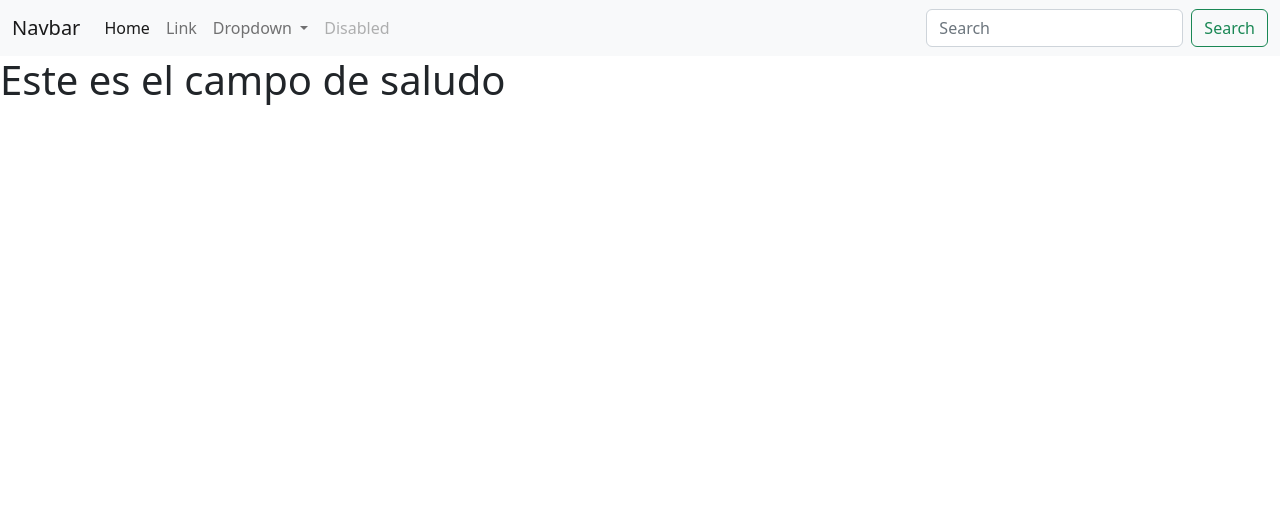
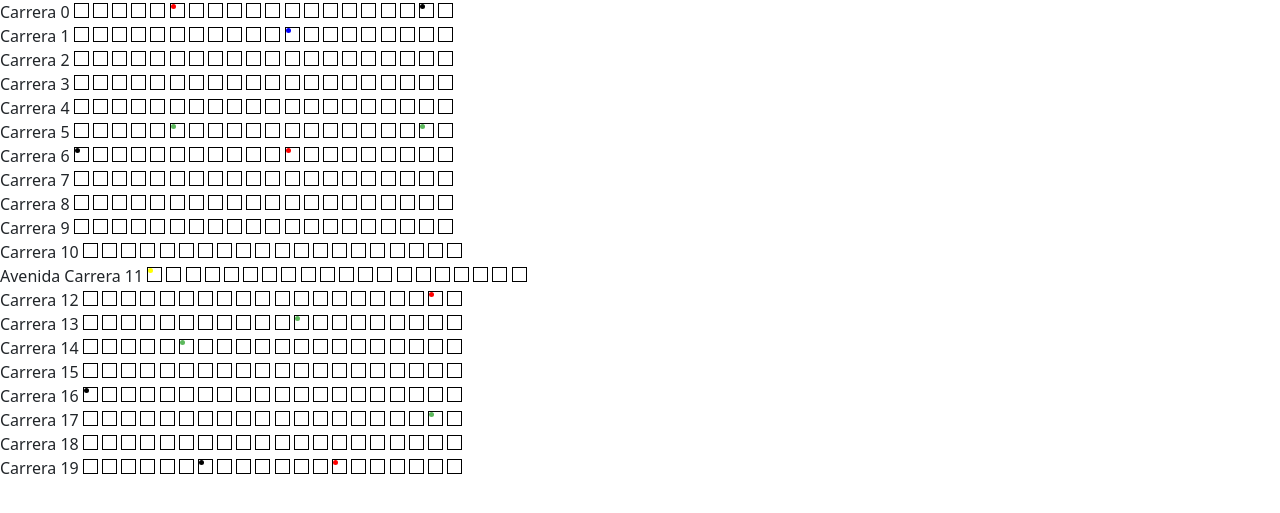
Before and after one commit to sebbppe/MaratonCiudadI, a Django app: page /inicio/ in a window 1280 px wide. Shown: the top 513 px of the page. Run offline with Django 4.2, Linux system fonts and the light colour scheme.

Commit message:
Finalizacion

```diff
--- a/Maraton/Maraton/templates/base.html
+++ b/Maraton/Maraton/templates/base.html
@@ -9,43 +9,24 @@
         <meta name="viewport" content="width=device-width, initial-scale=1">
         <link rel="stylesheet" href="">
         <link href="https://cdn.jsdelivr.net/npm/bootstrap@5.2.2/dist/css/bootstrap.min.css" rel="stylesheet" integrity="sha384-Zenh87qX5JnK2Jl0vWa8Ck2rdkQ2Bzep5IDxbcnCeuOxjzrPF/et3URy9Bv1WTRi" crossorigin="anonymous">
-    </head>
-    <nav class="navbar navbar-expand-lg bg-light">
-        <div class="container-fluid">
-          <a class="navbar-brand" href="#">Navbar</a>
-          <button class="navbar-toggler" type="button" data-bs-toggle="collapse" data-bs-target="#navbarSupportedContent" aria-controls="navbarSupportedContent" aria-expanded="false" aria-label="Toggle navigation">
-            <span class="navbar-toggler-icon"></span>
-          </button>
-          <div class="collapse navbar-collapse" id="navbarSupportedContent">
-            <ul class="navbar-nav me-auto mb-2 mb-lg-0">
-              <li class="nav-item">
-                <a class="nav-link active" aria-current="page" href="#">Home</a>
-              </li>
-              <li class="nav-item">
-                <a class="nav-link" href="#">Link</a>
-              </li>
-              <li class="nav-item dropdown">
-                <a class="nav-link dropdown-toggle" href="#" role="button" data-bs-toggle="dropdown" aria-expanded="false">
-                  Dropdown
-                </a>
-                <ul class="dropdown-menu">
-                  <li><a class="dropdown-item" href="#">Action</a></li>
-                  <li><a class="dropdown-item" href="#">Another action</a></li>
-                  <li><hr class="dropdown-divider"></li>
-                  <li><a class="dropdown-item" href="#">Something else here</a></li>
-                </ul>
-              </li>
-              <li class="nav-item">
-                <a class="nav-link disabled">Disabled</a>
-              </li>
-            </ul>
-            <form class="d-flex" role="search">
-              <input class="form-control me-2" type="search" placeholder="Search" aria-label="Search">
-              <button class="btn btn-outline-success" type="submit">Search</button>
-            </form>
-          </div>
-        </div>
-      </nav>
+        <style>
+          .cuadrado {
+            width: 15px;
+            height: 15px;
+            border: 1px solid #000;
+          }
+          .circulo {
+            width: 5px;
+            height: 5px;
+            -moz-border-radius: 50%;
+            -webkit-border-radius: 50%;
+            border-radius: 50%;
+            background: #5cb85c;
+       }
+        </style>
+
+      </head>
+
 
     <body>
         {% block cuerpo %}{% endblock  %}
--- a/Maraton/Maraton/templates/index.html
+++ b/Maraton/Maraton/templates/index.html
@@ -1,5 +1,88 @@
 {% extends 'base.html' %}
 {% block title %}Saludar{% endblock  %}
 {% block cuerpo %}
-<h1>Este es el campo de saludo</h1>
+
+{% for i in carreras  %}
+    {{i.0}}
+    {{i.1}}
+    {% for k in calles  %}
+    <div class="d-inline-flex">
+        <div class="cuadrado">
+            {% for m in semaforos  %}
+            {%if m.0 == 'Calle' %}
+            {%if m.1 == k.1 and m.3 == i.1  %}
+                {%if m.4 == 'V'%}
+                    <div class="circulo">
+
+
+                    </div>
+                {% endif %}
+                {%if m.4 == 'A'%}
+                    <div class="circulo" style="background: yellow;">
+
+
+                    </div>
+                {% endif %}
+                {%if m.4 == 'R'%}
+                    <div class="circulo" style="background: red;">
+
+
+                    </div>
+                {% endif %}
+                {%if m.4 == 'I'%}
+                    <div class="circulo" style="background: blue;">
+
+
+                    </div>
+                {% endif %}
+                {%if m.4 == 'FS'%}
+                    <div class="circulo" style="background: black;">
+
+
+                    </div>
+                {% endif %}
+                {% endif %}
+
+            {% endif %}
+            {%if m.0 == 'Carrera' %}
+                {%if m.1 == i.1 and m.3 == k.1  %}
+                {%if m.4 == 'V'%}
+                    <div class="circulo">
+
+
+                    </div>
+                {% endif %}
+                {%if m.4 == 'A'%}
+                    <div class="circulo" style="background: yellow;">
+
+
+                    </div>
+                {% endif %}
+                {%if m.4 == 'R'%}
+                    <div class="circulo" style="background: red;">
+
+
+                    </div>
+                {% endif %}
+                {%if m.4 == 'I'%}
+                    <div class="circulo" style="background: blue;">
+
+
+                    </div>
+                {% endif %}
+                {%if m.4 == 'FS'%}
+                    <div class="circulo" style="background: black;">
+
+
+                    </div>
+                {% endif %}
+                {% endif %}
+            {% endif %}
+            {% endfor %}
+        </div>
+    </div>
+    {% endfor %}
+    <br>
+{% endfor %}
+
 {% endblock  %}
--- a/Maraton/Maraton/urls.py
+++ b/Maraton/Maraton/urls.py
@@ -15,9 +15,10 @@ Including another URLconf
 """
 from django.contrib import admin
 from django.urls import path
-from gestionDatos.views import malladoVial
+from gestionDatos.views import malladoVial,inicio
 
 urlpatterns = [
     path('admin/', admin.site.urls),
     path('inicio/', malladoVial),
+    path('', inicio),
 ]
--- a/Maraton/gestionDatos/views.py
+++ b/Maraton/gestionDatos/views.py
@@ -5,7 +5,210 @@ from django.template import Template,Context
 from django.template import loader
 from django.shortcuts import render
 
+
+import random as rd
+
+
+class Via():
+    def __init__(self,calle,carrera):
+        self.calle=calle
+        self.carrera=carrera
+    def setCalle(self,calle):
+        self.calle=calle
+    def getCalle(self):
+        return self.calle
+    def setCarrera(self,carrera):
+        self.carrera=carrera
+    def getCarrera(self):
+        return self.carrera
+class Propietario():
+    def __init__(self,nombre,apellido):
+        self.nombre=nombre
+        self.apellido=apellido
+
+    def setNombre(self,nombre):
+        self.nombre=nombre
+    def getNombre(self):
+        return self.nombre
+    def setApellido(self,apellido):
+        self.apellido=apellido
+    def getApellido(self):
+        return self.apellido
+class Vehiculos():
+    def __init__(self,tipo,capacidad,placa,propietario):
+        self.tipo=tipo
+        self.capacidad=capacidad
+        self.placa=placa
+        self.propietario=propietario
+
+    def setTipo(self,tipo):
+        self.tipo=tipo
+    def getTipo(self):
+        return self.tipo
+    def setCapacidad(self,capacidad):
+        self.capacidad=capacidad
+    def getCapacidad(self):
+        return self.capacidad
+    def setPlaca(self,placa):
+        self.placa=placa
+    def getPlaca(self):
+        return self.placa
+    def setPropietario(self,propietario):
+        self.propietario=propietario
+    def getPropietario(self):
+        return self.propietario
+class Semaforo():
+    def __init__(self,coordenada,estado):
+        self.coordenada=coordenada
+        self.estado=estado
+
+    def setCoordenada(self,coordenada):
+        self.coordenada=coordenada
+    def getCoordenada(self):
+        return self.coordenada
+    def setEstado(self,estado):
+        self.estado=estado
+    def getEstado(self):
+        return self.estado
+
+abc=["a","b","c","d","e","f","g","h","i","j","k","l","m","n","o","p","q","r","s","t","u","v","w","x","y","z"]
+bandera=True
+while(bandera):
+    try:
+        calle=20#int(input("ingrese la cantidad  de calles: "))
+        bandera=False
+    except:
+        print("Error, debe ingresar un número entero")
+bandera=True
+while(bandera):
+    try:
+        carrera=20#int(input("ingrese la cantidad  de carrera: "))
+        bandera=False
+    except:
+        print("Error, debe ingresar un número entero")
+bandera=True
+while(bandera):
+    try:
+        habitantes=100#int(input("ingrese la cantidad de habitantes: "))
+        bandera=False
+    except:
+        print("Error, debe ingresar un número entero")
+bandera=True
+while(bandera):
+    try:
+        numVehi=19#int(input("ingrese la cantitidad de vehículos: "))
+        if(numVehi<=int(habitantes*0.2)):
+            bandera=False
+        else:
+            numVehi=int(habitantes*0.2)
+            print("Se tomarán  %i vehículos de los ingresados"%numVehi)
+            bandera=False
+    except:
+        print("Error, debe ingresar un número entero")
+def generarCalles(call):
+    tipoVias=["Calle","Avenida Calle"]
+    calles=[]
+    ult=0
+    for i in range(0,call):
+        ale=rd.randint(0,1)
+        if(ale==1 and (i-ult>=10)):
+            if(ale==0):
+                if(i%2==0):
+                    calles.append([tipoVias[ale],i,"Oriente"])
+                else:
+                    calles.append([tipoVias[ale],i,"Occidente"])
+            else:
+                ult=i
+                calles.append([tipoVias[ale],i,"Oriente-Occidente"])
+        else:
+            if(i%2==0):
+                calles.append([tipoVias[0],i,"Oriente"])
+            else:
+                calles.append([tipoVias[0],i,"Occidente"])
+    return calles
+def generarCarreras(carr):
+    tipoVias=["Carrera","Avenida Carrera"]
+    carreras=[]
+    ult=0
+    for i in range(0,carr):
+        ale=rd.randint(0,1)
+        if(ale==1 and (i-ult>=10)):
+            if(ale==0):
+                if(i%2==0):
+                    carreras.append([tipoVias[ale],i,"Norte"])
+                else:
+                    carreras.append([tipoVias[ale],i,"Sur"])
+            else:
+                ult=i
+                carreras.append([tipoVias[ale],i,"Norte-Sur"])
+        else:
+            if(i%2==0):
+                carreras.append([tipoVias[0],i,"Norte"])
+            else:
+                carreras.append([tipoVias[0],i,"Sur"])
+    return carreras
+def generarPropietarios(habitantes):
+    personas=[]
+    for k in range(0,habitantes):
+        p=abc[rd.randint(0,25)].upper()
+        p1=abc[rd.randint(0,25)].upper()
+        nombre=p
+        apellido=p1
+        for i in range(0,rd.randint(2,4)):
+            nombre+=abc[rd.randint(0,25)]
+            apellido+=abc[rd.randint(0,25)]
+        personas.append([nombre,apellido])
+    return personas
+def generarVehiculos(numVehi,personas):
+    vehiculos=[]
+    for k in range(0,numVehi):
+        placaText=abc[rd.randint(0,25)].upper()+abc[rd.randint(0,25)].upper()+abc[rd.randint(0,25)].upper()
+        placaNum=str(rd.randint(0,9))+str(rd.randint(0,9))+str(rd.randint(0,9))
+        tipoVehi=["automovil","Camioneta","Camion","buses"]
+        tipo=rd.randint(0,3)
+        if(tipo==0):
+            puestosVehi=5
+        elif(tipo==1):
+            puestosVehi=7
+        elif(tipo==2):
+            puestosVehi=3
+        elif(tipo==3):
+            puestosVehi=rd.randint(20,30)
+        tipo=tipoVehi[tipo]
+        vehiculos.append([tipo,puestosVehi,placaText+placaNum,personas[rd.randint(0,len(personas)-1)]])
+    return vehiculos
+def generarSemaforos(via):
+    calles=via.getCalle()
+    carreras=via.getCarrera()
+    semaforos=[]
+    ult=[0,0]
+    est=["R","A","V","I","FS"]
+    for i in range(0,len(calles)):
+        for k in range(0,len(carreras)):
+            ale=rd.randint(0,1)
+            ale2=rd.randint(0,4)
+            if(i-ult[0]>=5 and ale==1):
+                semaforos.append(["Calle",i,"Carrera",k,est[ale2]])
+                print(i)
+                ult=[i,k]
+            elif(k-ult[1]>=5 and ale==1):
+                semaforos.append(["Carrera",k,"Calle",i,est[ale2]])
+                ult=[i,k]
+            else:
+                pass
+    return semaforos
+"""
+mallaVial=Via(vectorCalles,vectorCarreras)
+vectorPropietarios=generarPropietarios(habitantes)
+vectorVehiculos=generarVehiculos(numVehi,vectorPropietarios)
+vectorSemaforos=generarSemaforos(mallaVial)
+"""
 def malladoVial(request):
-    lista=["Sebastián","Fercho","Lisseth"]
-    variable=98
-    return render(request,"index.html",{"Variable":variable,"Nombres":lista})
+    vectorCarreras=generarCarreras(carrera)
+    vectorCalles=generarCarreras(calle)
+    mallaVial=Via(vectorCalles,vectorCarreras)
+    vectorSemaforos=generarSemaforos(mallaVial)
+    return render(request,"index.html",{"carreras":vectorCarreras,"calles":vectorCalles,"semaforos":vectorSemaforos})
+
+def inicio(request):
+    return render(request,"formInicio.html")
```
Also changed, not shown: Maraton/Maraton/Reto3.py (deleted, +0 -207 lines), Maraton/Maraton/templates/formInicio.html (added, +18 -0 lines).
